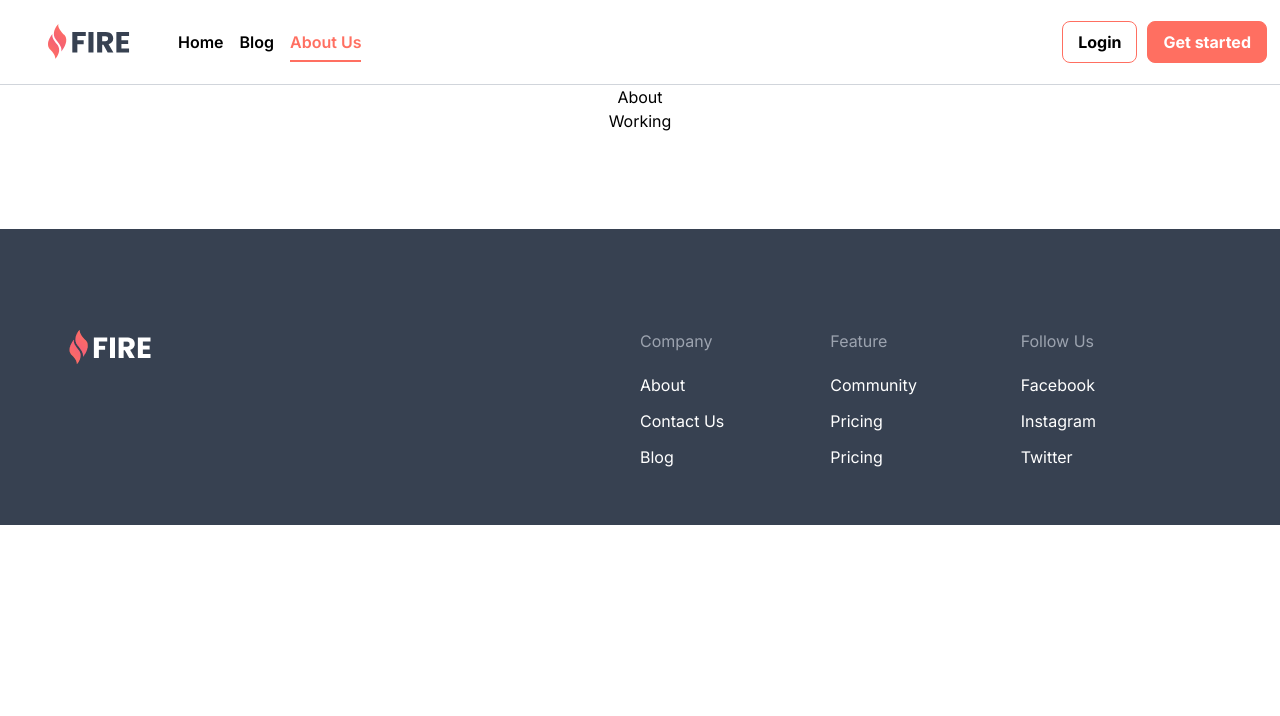
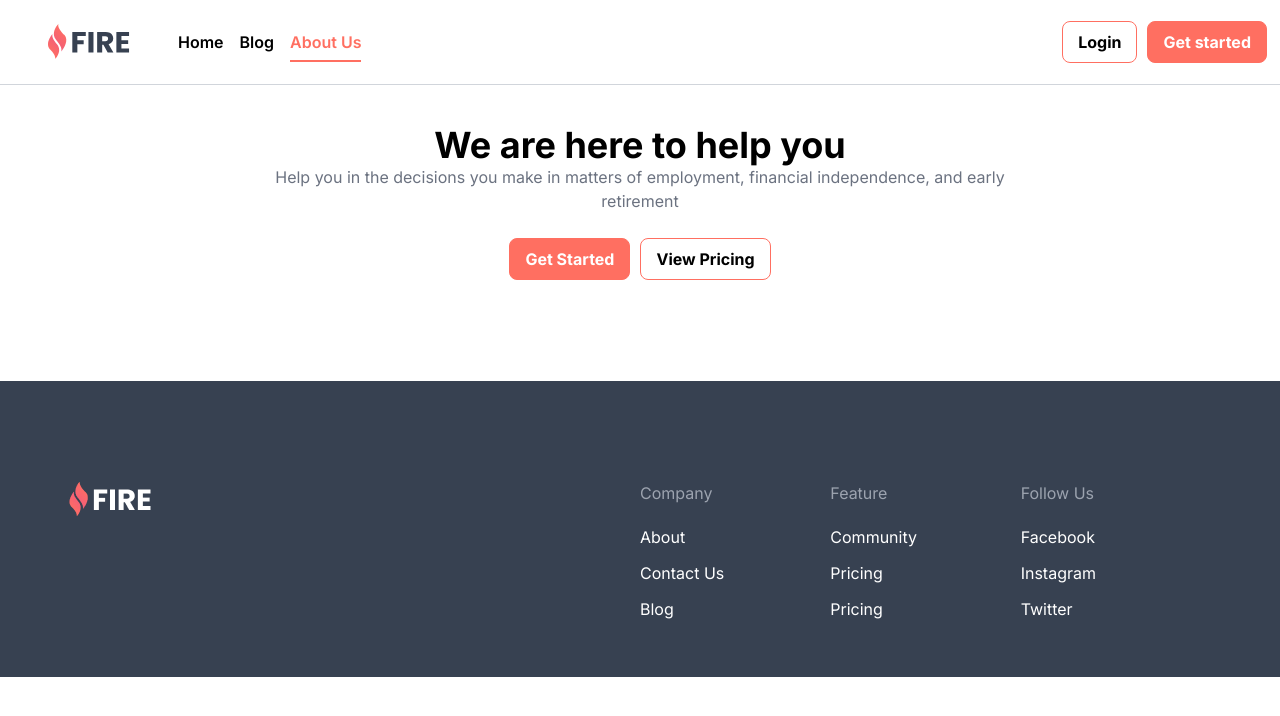
Before and after one commit to pally0091/fire-commiunity, a React (Vite) app: page /about in a window 1280 px wide. Shown: the top 716 px of the page. Built offline with nearby package versions, Linux system fonts and the light colour scheme.

Commit message:
about head section done

```diff
--- a/src/Components/PageComponents/About.jsx
+++ b/src/Components/PageComponents/About.jsx
@@ -1,12 +1,30 @@
 /* eslint-disable react/no-unescaped-entities */
 /* eslint-disable no-unused-vars */
 import React from "react";
+import Button from "../Utility/Button";
 
 const About = () => {
   return (
-    <div>
-      <p>About</p>
-      <p>Working</p>
+    <div className="mt-10">
+      {/* head  */}
+      <div className="w-3/5 mx-auto my-5">
+        <h1 className="text-4xl font-bold">We are here to help you</h1>
+        <p className="text-[#6B7280]">
+          Help you in the decisions you make in matters of employment, financial
+          independence, and early retirement
+        </p>
+        <div className="flex justify-center mt-5">
+          <Button
+            label="Get Started"
+            primary
+          ></Button>
+          <Button
+            label="View Pricing"
+            secondary
+          ></Button>
+        </div>
+      </div>
+      {/* features  */}
     </div>
   );
 };
--- a/src/index.css
+++ b/src/index.css
@@ -16,5 +16,5 @@ a.active {
   gap: 44px;
   color: white;
   justify-content: space-between;
-  align-items: start;
+  align-items: flex-start;
 }
```
